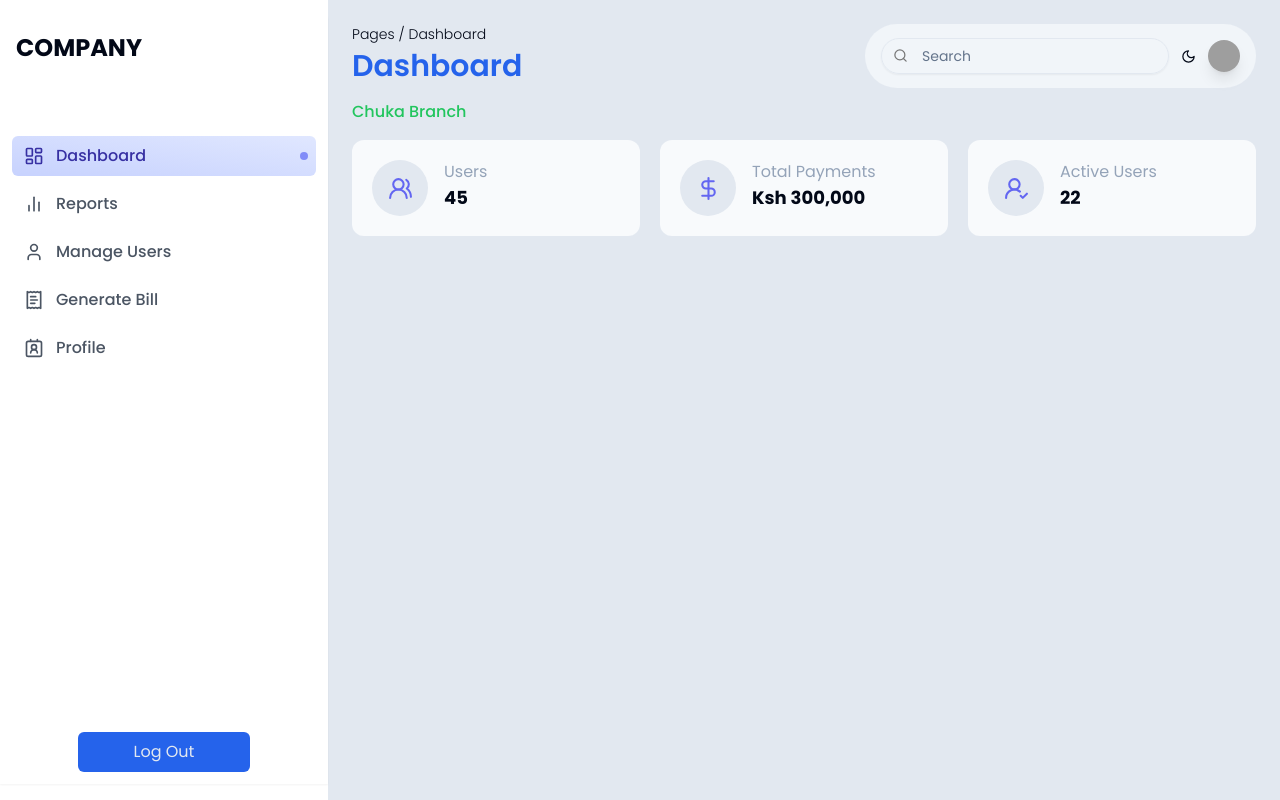
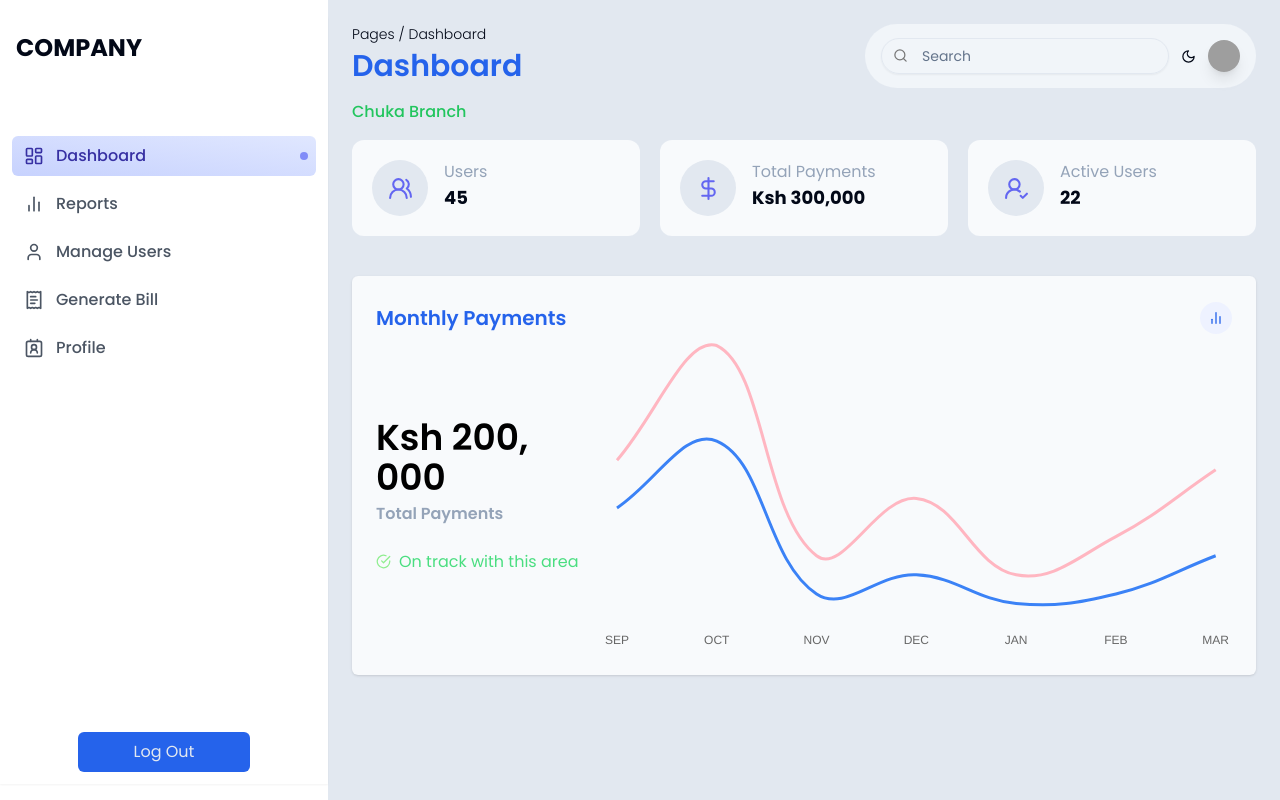
Before and after one commit to deluxesande/nextjs-ems-dashboard, a Next.js app: page / in a window 1280 px wide. Shown: the top 800 px of the page. Built offline with nearby package versions, Linux system fonts and the light colour scheme; grey boxes are pictures that could not be loaded.

Commit message:
(Add): complete payment analysis

```diff
--- /dev/null
+++ b/components/MonthLineChart/index.tsx
@@ -0,0 +1,84 @@
+import React, { useEffect, useRef } from "react";
+import Chart from "chart.js/auto";
+import colors from "@/styles/colors/colors";
+
+export default function LineChartComponent() {
+    const chartRef = useRef<HTMLCanvasElement>(null);
+
+    useEffect(() => {
+        if (chartRef.current) {
+            const myChartRef = chartRef.current.getContext("2d");
+
+            if (myChartRef) {
+                new Chart(myChartRef, {
+                    type: "line",
+                    data: {
+                        labels: [
+                            "SEP",
+                            "OCT",
+                            "NOV",
+                            "DEC",
+                            "JAN",
+                            "FEB",
+                            "MAR",
+                        ],
+                        datasets: [
+                            {
+                                label: "Monthly Payments",
+                                data: [12, 19, 3, 5, 2, 3, 7], // replace this with your data
+                                fill: false,
+                                borderColor: colors.primary,
+                                tension: 0.4, // increase this value to make the line smoother
+                                pointRadius: 0, // hide points
+                            },
+                            {
+                                label: "More Data",
+                                data: [5, 10, 4, 8, 3, 6, 9], // replace this with your data
+                                fill: false,
+                                borderColor: colors.tertiary,
+                                tension: 0.4, // increase this value to make the line smoother
+                                pointRadius: 0, // hide points
+                            },
+                        ],
+                    },
+                    options: {
+                        scales: {
+                            x: {
+                                display: true,
+                                grid: {
+                                    display: false,
+                                },
+                                border: {
+                                    display: false,
+                                },
+                                stacked: true,
+                            },
+                            y: {
+                                display: false,
+                                beginAtZero: true,
+                                grid: {
+                                    display: false,
+                                },
+                                border: {
+                                    display: false,
+                                },
+                                stacked: true, // stack the bars
+                            },
+                        },
+                        plugins: {
+                            legend: {
+                                display: false,
+                            },
+                        },
+                    },
+                });
+            }
+        }
+    }, []);
+
+    return (
+        <div className="w-3/4">
+            <canvas ref={chartRef} />
+        </div>
+    );
+}
--- /dev/null
+++ b/components/MonthlyPayment/index.tsx
@@ -0,0 +1,39 @@
+import React from "react";
+
+import { BarChart2, CheckCircle } from "lucide-react";
+import MonthLineChart from "@/components/MonthLineChart";
+
+export default function MonthlyPayment() {
+    return (
+        <div className="p-6 bg-slate-50 shadow rounded-md flex-1">
+            <div className="flex justify-between items-center">
+                <h1 className="text-primary font-semibold text-xl my-1">
+                    Monthly Payments
+                </h1>
+                <BarChart2
+                    className="text-primary w-8 h-8 p-2 cursor-pointer rounded-full bg-indigo-50"
+                    size={20}
+                />
+            </div>
+            <div className="flex h-fit justify-between gap-4">
+                <div className="w-1/4 flex flex-col justify-center items-center">
+                    <div>
+                        <h1 className="text-black font-semibold text-4xl my-1">
+                            Ksh 200, 000
+                        </h1>
+                        <p className="text-slate-400 font-semibold text-md">
+                            Total Payments
+                        </p>
+                        <div className="flex items-center gap-2 mt-6">
+                            <CheckCircle size={15} color="lightgreen" />
+                            <p className="text-green-400">
+                                On track with this area
+                            </p>
+                        </div>
+                    </div>
+                </div>
+                <MonthLineChart />
+            </div>
+        </div>
+    );
+}
--- a/pages/index.tsx
+++ b/pages/index.tsx
@@ -1,7 +1,7 @@
+import MonthlyPayment from "@/components/MonthlyPayment";
 import SideMenuLayout from "@/components/SideMenuLayout";
-import { UsersRound, DollarSign, UserRoundCheck } from "lucide-react";
+import { DollarSign, UserRoundCheck, UsersRound } from "lucide-react";
 import Head from "next/head";
-import React from "react";
 
 export default function Home() {
     const stats = [
@@ -21,9 +21,10 @@ export default function Home() {
             number: 22,
         },
     ];
+
     return (
         <SideMenuLayout page="Dashboard" branch="Chuka">
-            <main className="min-h-screen">
+            <main className="flex flex-col gap-10">
                 <Head>
                     <title>EBS | Dashboard</title>
                 </Head>
@@ -51,6 +52,7 @@ export default function Home() {
                         );
                     })}
                 </div>
+                <MonthlyPayment />
             </main>
         </SideMenuLayout>
     );
```
